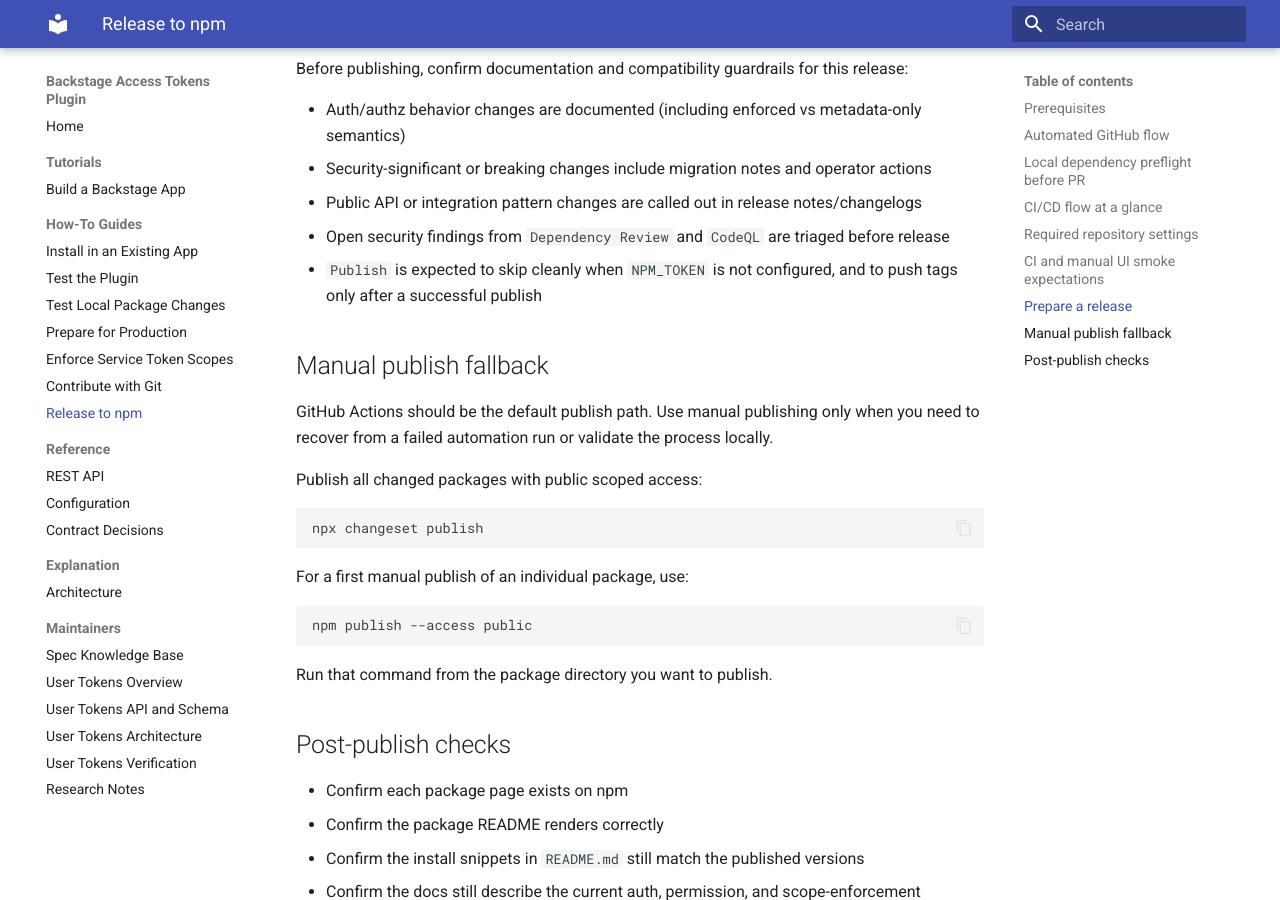
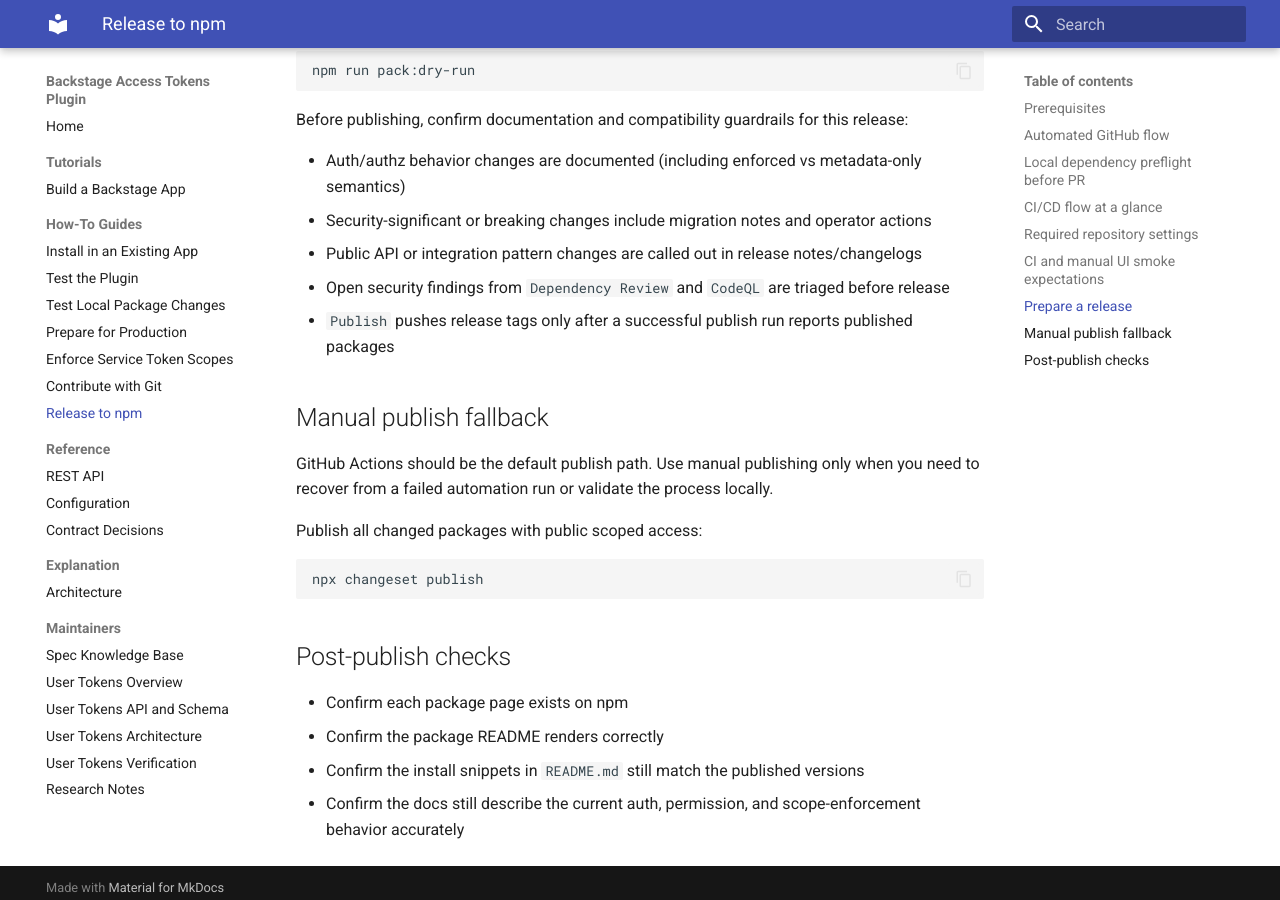
Before and after one commit to PrimeDX/backstage-access-tokens-plugin, an MkDocs documentation site: the page built from docs/how-to/release.md, in a window 1280 px wide and 900 px high, scrolled down 5277 px. Built offline with MkDocs 1.6.1 and Material for MkDocs 9.7.7, drawn with Linux system fonts in a browser that asks for light colours; some of the changed text lies outside the part shown.

Commit message:
docs(release): update release guide for Trusted Publishing (#38)
Removes stale NPM_TOKEN references; documents npm Trusted Publishing
as the CI publish mechanism and cleans up the first-publish note now
that all packages are live on npm.

Co-authored-by: Claude Sonnet 4.6 <noreply@anthropic.com>

````diff
--- a/docs/how-to/release.md
+++ b/docs/how-to/release.md
@@ -115,7 +115,7 @@ It does not require a Changeset for:
 - Default branch: `main`
 - Branch protection on `main` so CI must pass before merge
 - Required status checks on pull requests: `CI / verify`, `CI / security-publishable`, `CI / security-harness`, `CI / ui-smoke`, `Changeset Required`, and `CodeQL`
-- `NPM_TOKEN` configured in repository or organization GitHub Actions secrets
+- npm Trusted Publishing configured on each `@primedx` package (Settings → Trusted Publisher on npmjs.com), pointing to `PrimeDX/backstage-access-tokens-plugin` with workflow `publish.yml`
 - npm package ownership configured for the `@primedx` scope
 - GitHub code scanning enabled so CodeQL results are visible in the Security tab
 
@@ -198,7 +198,7 @@ Before publishing, confirm documentation and compatibility guardrails for this r
 - Security-significant or breaking changes include migration notes and operator actions
 - Public API or integration pattern changes are called out in release notes/changelogs
 - Open security findings from `Dependency Review` and `CodeQL` are triaged before release
-- `Publish` is expected to skip cleanly when `NPM_TOKEN` is not configured, and to push tags only after a successful publish
+- `Publish` pushes release tags only after a successful publish run reports published packages
 
 ## Manual publish fallback
 
@@ -210,13 +210,6 @@ Publish all changed packages with public scoped access:
 npx changeset publish
 ```
 
-For a first manual publish of an individual package, use:
-
-```bash
-npm publish --access public
-```
-
-Run that command from the package directory you want to publish.
 
 ## Post-publish checks
 
````
